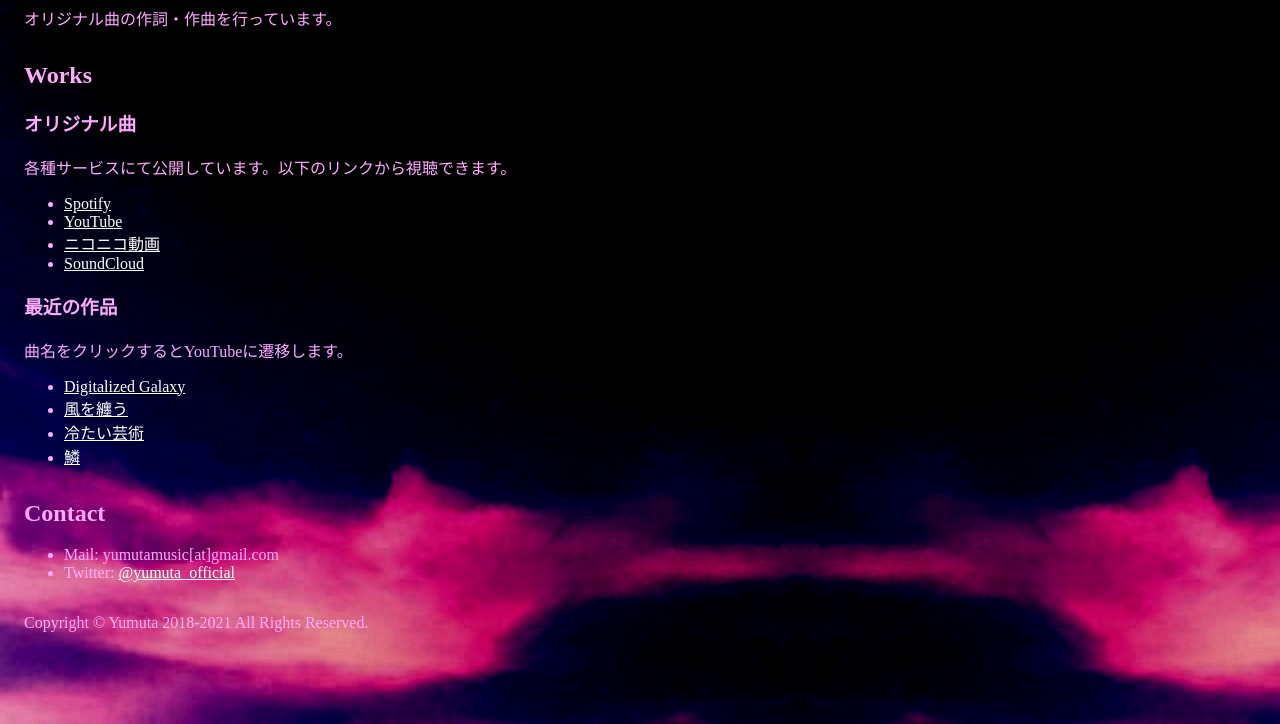
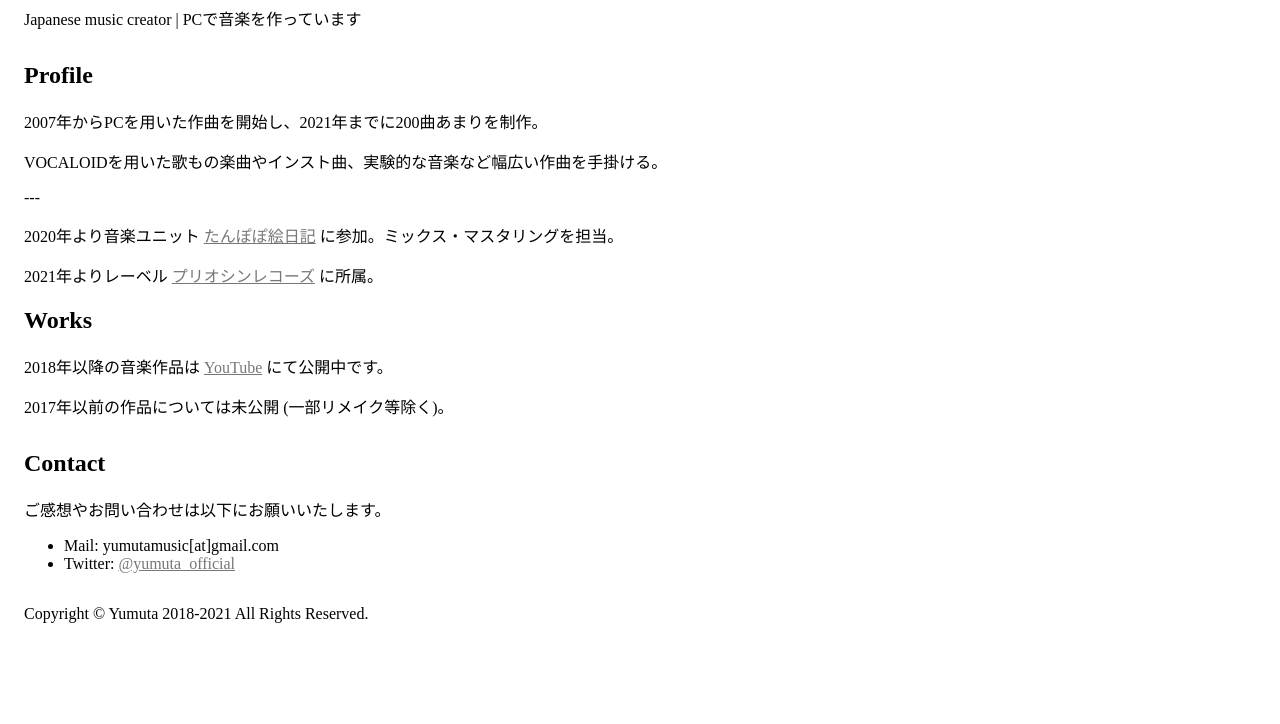
Before and after one commit to Yumuta/yumuta.github.io, a plain HTML site: page index.html in a window 1280 px wide. Shown: the part 76-800 px from the top of the page. Drawn offline with Linux system fonts and the light colour scheme.

Commit message:
simplify contents

```diff
--- a/index.html
+++ b/index.html
@@ -2,37 +2,43 @@
 <head>
   <title>Yumuta</title>
   <meta charset="utf-8">
-  <meta name="description" content="Yumutaの個人ホームページです。趣味で作った音楽を公開しています。">
+  <meta name="description" content="Japanese music creator | PCで音楽を作っています">
   <meta name="viewport" content="width=device-width, initial-scale=1">
   <link rel="stylesheet" href="style.css">
 </head>
 <body>
 <header>
 <h1>Yumuta</h1>
-<p>オリジナル曲の作詞・作曲を行っています。</p>
+<p>Japanese music creator | PCで音楽を作っています</p>
 </header>
 <main>
 <section>
+  <h2>Profile</h2>
+  <p>2007年からPCを用いた作曲を開始し、2021年までに200曲あまりを制作。</p>
+  <p>VOCALOIDを用いた歌もの楽曲やインスト曲、実験的な音楽など幅広い作曲を手掛ける。</p>
+  <p>---</p>
+  <p>
+    2020年より音楽ユニット
+    <a href="https://tampopo-diary.netlify.app/">たんぽぽ絵日記</a>
+    に参加。ミックス・マスタリングを担当。
+  </p>
+  <p>
+    2021年よりレーベル
+    <a href="https://pliocenerecords.webnode.jp/">プリオシンレコーズ</a>
+    に所属。
+  </p>
   <h2>Works</h2>
-  <h3>オリジナル曲</h3>
-  <p>各種サービスにて公開しています。以下のリンクから視聴できます。</p>
-  <ul>
-    <li><a href="https://open.spotify.com/artist/6a1sOgQWYpiVqTpRikg7y2">Spotify</a></li>
-    <li><a href="https://www.youtube.com/channel/UCjC2cFIEx8WnbSLZRHYmyvw">YouTube</a></li>
-    <li><a href="https://www.nicovideo.jp/mylist/62028649">ニコニコ動画</a></li>
-    <li><a href="https://soundcloud.com/yumuta32sc">SoundCloud</a></li>
-  </ul>
-  <h3>最近の作品</h3>
-  <p>曲名をクリックするとYouTubeに遷移します。</p>
-  <ul>
-    <li><a href="https://youtu.be/GEiwfAqiGhU">Digitalized Galaxy</a></li>
-    <li><a href="https://youtu.be/ZKH-ko_044A">風を纏う</a></li>
-    <li><a href="https://youtu.be/QG2UFNqh_3U">冷たい芸術</a></li>
-    <li><a href="https://youtu.be/ia-GzgEF9JI">鱗</a></li>
-  </ul>
-</section>
+  <p>
+    2018年以降の音楽作品は
+    <a href="https://www.youtube.com/c/Yumuta">YouTube</a>
+    にて公開中です。
+  </p>
+  <p>
+    2017年以前の作品については未公開 (一部リメイク等除く)。
+  </p>
 <section>
   <h2>Contact</h2>
+  <p>ご感想やお問い合わせは以下にお願いいたします。</p>
   <ul>
     <li>Mail: yumutamusic[at]gmail.com</li>
     <li>Twitter: <a href="https://twitter.com/yumuta_official">@yumuta_official</a></li>
--- a/style.css
+++ b/style.css
@@ -1,7 +1,6 @@
 body {
-  background-color: #206;
-  background-image: url("static/bg.jpg");
-  color: #FAF;
+  background-color: #FFF;
+  color: #000;
   padding: 1rem;
 }
 
@@ -14,6 +13,6 @@ section {
 }
 
 a {
-  color: #FFF;
+  color: #777;
   text-decoration: underline;
 }
```
Also changed, not shown: static/bg.jpg (deleted), static/icon.jpg (deleted).
